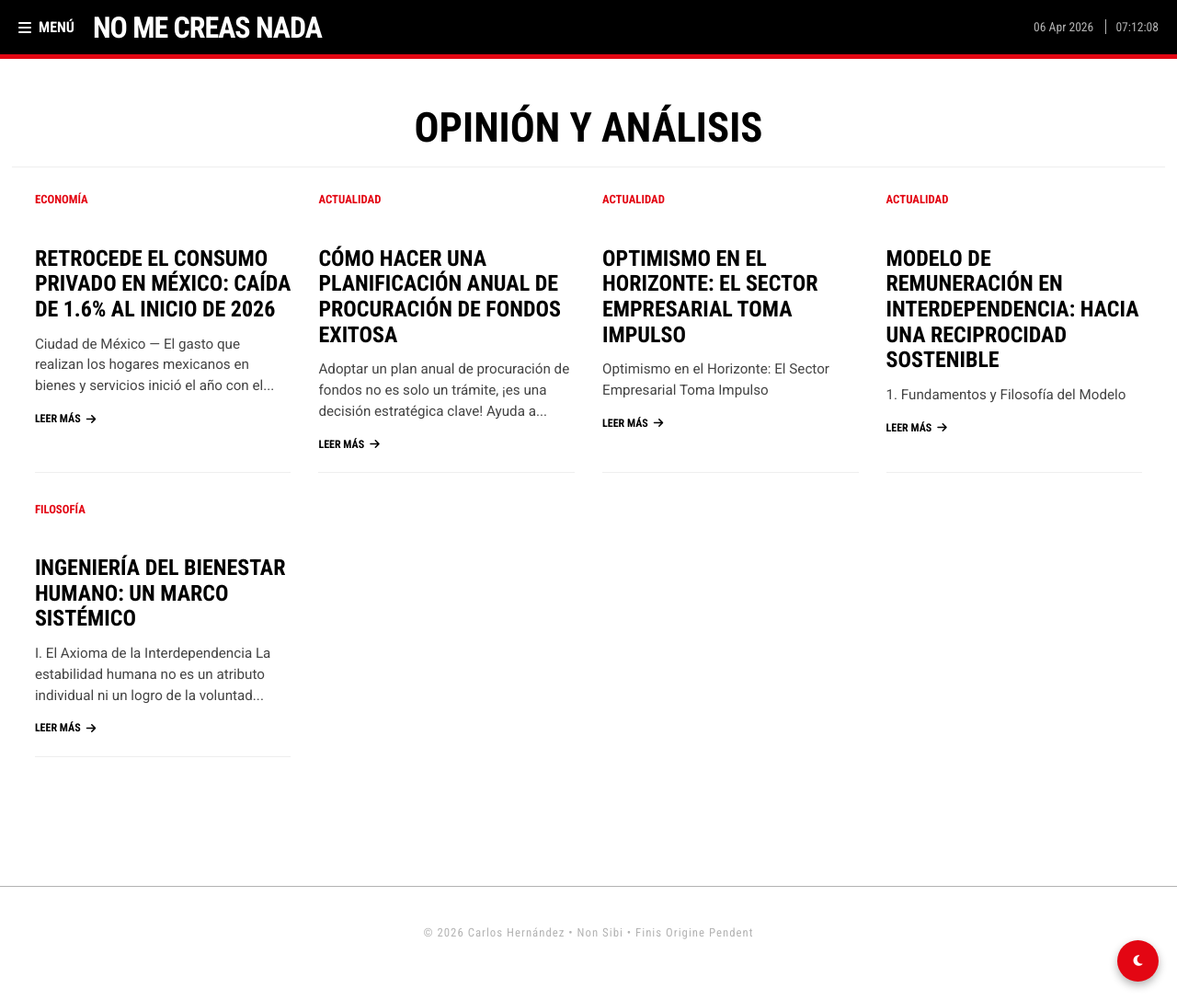
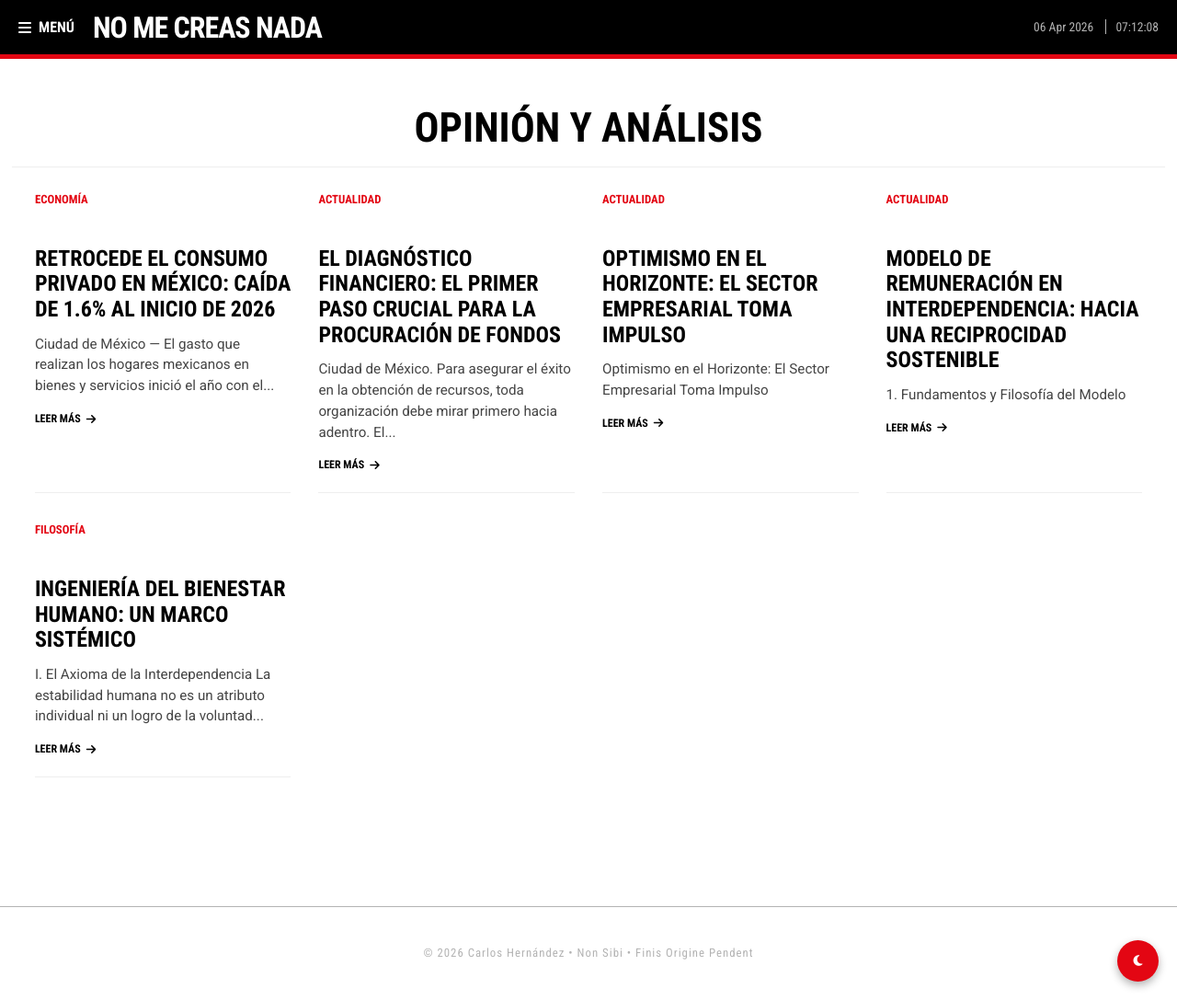
Before and after one commit to cafrhein/muro, a Jekyll site: the page built from index.html, in a window 1280 px wide and 1087 px high. Shown: the whole window at 92% size. Built offline with Jekyll 4.4.1, drawn with Linux system fonts in a browser that asks for light colours; part of the change alters nothing that is shown.

Commit message:
Update 2026-04-02-planificacion-anual-procuracion-fondos.md

```diff
--- a/_posts/2026-04-02-planificacion-anual-procuracion-fondos.md
+++ b/_posts/2026-04-02-planificacion-anual-procuracion-fondos.md
@@ -1,38 +1,30 @@
 ---
 layout: post
-title: "Cómo hacer una Planificación Anual de Procuración de Fondos Exitosa"
+title: "EL DIAGNÓSTICO FINANCIERO: EL PRIMER PASO CRUCIAL PARA LA PROCURACIÓN DE FONDOS"
 category: Actualidad
 ---
 
-Adoptar un plan anual de procuración de fondos no es solo un trámite, ¡es una decisión estratégica clave! Ayuda a mejorar el desempeño global de tu organización y sienta una base sólida para su desarrollo sustentable. Contar con este plan te brinda una guía detallada para obtener recursos y alinea los esfuerzos de todo tu equipo para lograr sus metas.
+**Ciudad de México.** Para asegurar el éxito en la obtención de recursos, toda organización debe mirar primero hacia adentro. El Diagnóstico es el paso inicial y la piedra angular dentro de los requisitos para elaborar un exitoso Plan Anual de Procuración de Fondos. Esta fase fundamental permite comprender la situación financiera y material real de la institución antes de trazar cualquier objetivo o estrategia a futuro.
 
-Aquí te compartimos los pasos esenciales para crear una planificación exitosa:
+De acuerdo con el procedimiento institucional, un buen diagnóstico se divide en cinco etapas clave, todas bajo la responsabilidad del Tesorero de Grupo:
 
-**Paso 1: Realiza un Diagnóstico Profundo**
-Antes de buscar fondos, necesitas saber exactamente dónde estás parado.
-* **Evalúa la disponibilidad:** Determina los recursos que necesitas para tus programas y evalúa con qué cuentas actualmente, proyectando el consumo de al menos **12 meses de operación**.
-* **Revisa tu flujo de efectivo:** Debes conocer en todo momento cuánto efectivo tienes disponible.
-* **Calcula tu necesidad real:** Para saber cuánto necesitas conseguir, utiliza la siguiente fórmula:
-    $$Saldo\ neto\ efectivo - Costo\ de\ adquisición = Necesidad\ de\ financiamiento$$.
+### 1. Evaluación de disponibilidad (4.1.1)
+Todo comienza verificando lo que hay en casa. La organización debe identificar la cantidad de recursos económicos y materiales necesarios para ejecutar sus programas, evaluar qué está disponible actualmente y proyectar su consumo anual. Este meticuloso inventario inicial resulta en un documento formal llamado *Checklist de programas institucionales (M-003/F01)*.
 
-**Paso 2: Establece Objetivos Claros**
-La organización debe documentar sus objetivos de procuración de fondos y comunicarlos a todo el equipo. Asegúrate de que estos objetivos cumplan con cinco características clave:
-1. **Específicos**
-2. **Medibles**
-3. **Alcanzables**
-4. **Realistas**
-5. **Acotados al tiempo**
+### 2. Determinación de las necesidades (4.1.2)
+Con el inventario en mano, el siguiente paso es proyectar el futuro. Basándose en el consumo y la disponibilidad actual, la organización debe determinar qué necesitará para garantizar la operatividad de sus programas por un periodo mínimo de 12 meses. Este análisis queda plasmado en el *Reporte de necesidades de los programas institucionales (M-003/F02)*.
 
-**Paso 3: Selecciona y Programa tus Fuentes de Financiamiento**
-Elige las fuentes de financiamiento que se alineen a tu marco jurídico y clasifícalas a **corto, mediano o largo plazo**. Después, es momento de programarlas: identifica qué campañas, convocatorias o donativos incidentales vas a utilizar para financiar cada programa institucional en específico.
+### 3. Determinación del costo de adquisición (4.1.3)
+Una vez identificadas las carencias, hay que ponerles precio. En esta fase se cotizan los productos y servicios faltantes para calcular exactamente cuánto costará adquirir los elementos necesarios que no están disponibles.
 
-**Paso 4: Crea un Plan de Desarrollo de la Estrategia**
-El último paso es aterrizar todo en un proyecto documentado. Tu estrategia de procuración de fondos debe estar perfectamente alineada con tus fuentes elegidas y además debe incluir:
-* Un **presupuesto proyectado** de ingresos y egresos.
-* El cálculo del **Retorno de Inversión (ROI)** y del **Retorno de Inversión Social (RSI)**.
-* Una proyección de tu utilidad neta y flujo de efectivo .
-* La descripción detallada de todas las **actividades, los lugares, las herramientas y los responsables** de ejecutarlas.
+### 4. Revisión del flujo de efectivo (4.1.4)
+A la par de calcular los costos, la organización necesita mantener un estado financiero totalmente actualizado y accesible. El objetivo de revisar los estados de cuenta es conocer con precisión milimétrica con cuánto efectivo real se cuenta para echar a andar los programas. Esto genera un *Reporte de saldo final en efectivo (M-003/F04A)*.
 
-*Tip extra:* Incluir una memoria técnica del proyecto es una excelente práctica para inspirar a otros miembros de tu equipo y dejar una base de conocimiento para el futuro.
+### 5. El cálculo final: La Necesidad de Financiamiento (4.1.5)
+La gran conclusión de todo este esfuerzo se resume en una fórmula matemática vital para la supervivencia de los proyectos:
 
-¡Con estos pasos tendrás una hoja de ruta clara para hacer crecer tu organización y maximizar tus oportunidades de procuración de fondos!
+$$SNE - CA = NF$$
+
+Es decir, al **Saldo Neto Efectivo (SNE)** se le resta el **Costo de Adquisición (CA)**, y el resultado es la **Necesidad de Financiamiento (NF)**.
+
+Este número final no es solo una cifra en un documento; es la brújula real que servirá como entrada para establecer los objetivos de procuración de la organización. A través de estos rigurosos pasos y la generación de reportes controlados, el Tesorero de Grupo asegura que la organización no navegue a ciegas, sino con un rumbo financiero claro y fundamentado.
```
